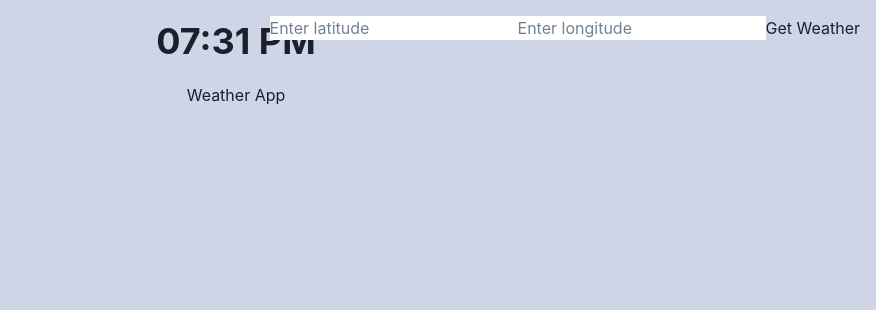
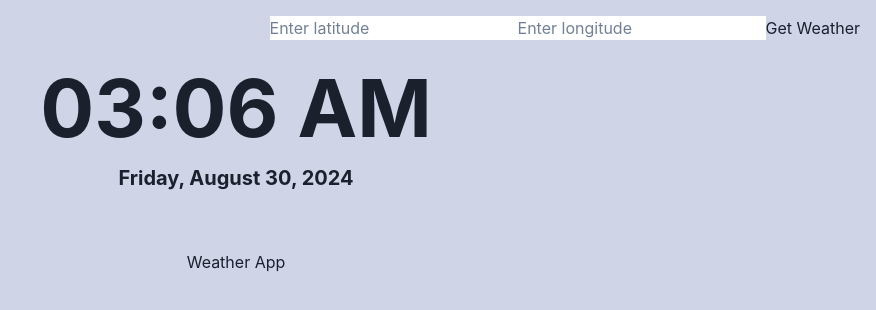
Before and after one commit to buiswrld/weather-app, a React (Create React App) app in the folder frontend/: page / in a window 1280 px wide. Shown: the top 310 px of the page, without its empty margins (404-1280 px from the left). Built offline with nearby package versions, Linux system fonts and the light colour scheme.

Commit message:
time and date headings

```diff
--- a/frontend/src/components/header.tsx
+++ b/frontend/src/components/header.tsx
@@ -1,10 +1,44 @@
 import { Heading, Box } from '@chakra-ui/react'
-import React from 'react'
+import Subheader from './subheader';
+import React, { useEffect, useState } from 'react'
 
 const Header = () => {
+    const [date, setDate] = useState<string>('');
+    const [time, setTime] = useState<string>('');
+
+    useEffect(() => {
+        const updateDateTime = () => {
+            const timeOptions: Intl.DateTimeFormatOptions = {
+                hour: '2-digit',
+                minute: '2-digit',
+                second: undefined,
+                hour12: true,
+            };
+
+            const dateOptions: Intl.DateTimeFormatOptions = {
+                weekday: 'long',
+                year: 'numeric',
+                month: 'long',
+                day: 'numeric',
+            };
+
+            const now = new Date();
+            setDate(now.toLocaleDateString('en-US', dateOptions));
+            setTime(now.toLocaleTimeString('en-US', timeOptions));
+
+            now.toLocaleTimeString();
+    };
+
+        updateDateTime();
+        const intervalId = setInterval(updateDateTime, 1000);
+
+        return () => clearInterval(intervalId);
+    }, []);
+
     return (
-        <Box padding="20px" textAlign="center">
-            <Heading fontSize="4xl" textAlign="center">07:31 PM</Heading>
+        <Box paddingY="60px" textAlign="center">
+            <Heading fontSize="80px" textAlign="center" marginBottom="10px">{time}</Heading>
+            <Subheader text={date} />
         </Box>
     )
 }
--- /dev/null
+++ b/frontend/src/components/subheader.tsx
@@ -0,0 +1,15 @@
+import { Heading, Box } from '@chakra-ui/react'
+import React from 'react'
+
+interface HeaderProps {
+    text: string;
+}
+const Subheader: React.FC<HeaderProps> = ({ text }) => {
+    return (
+        <Box padding="" textAlign="center">
+            <Heading fontSize="20px" textAlign="center">{text}</Heading>
+        </Box>
+    )
+}
+
+export default Subheader;
```
